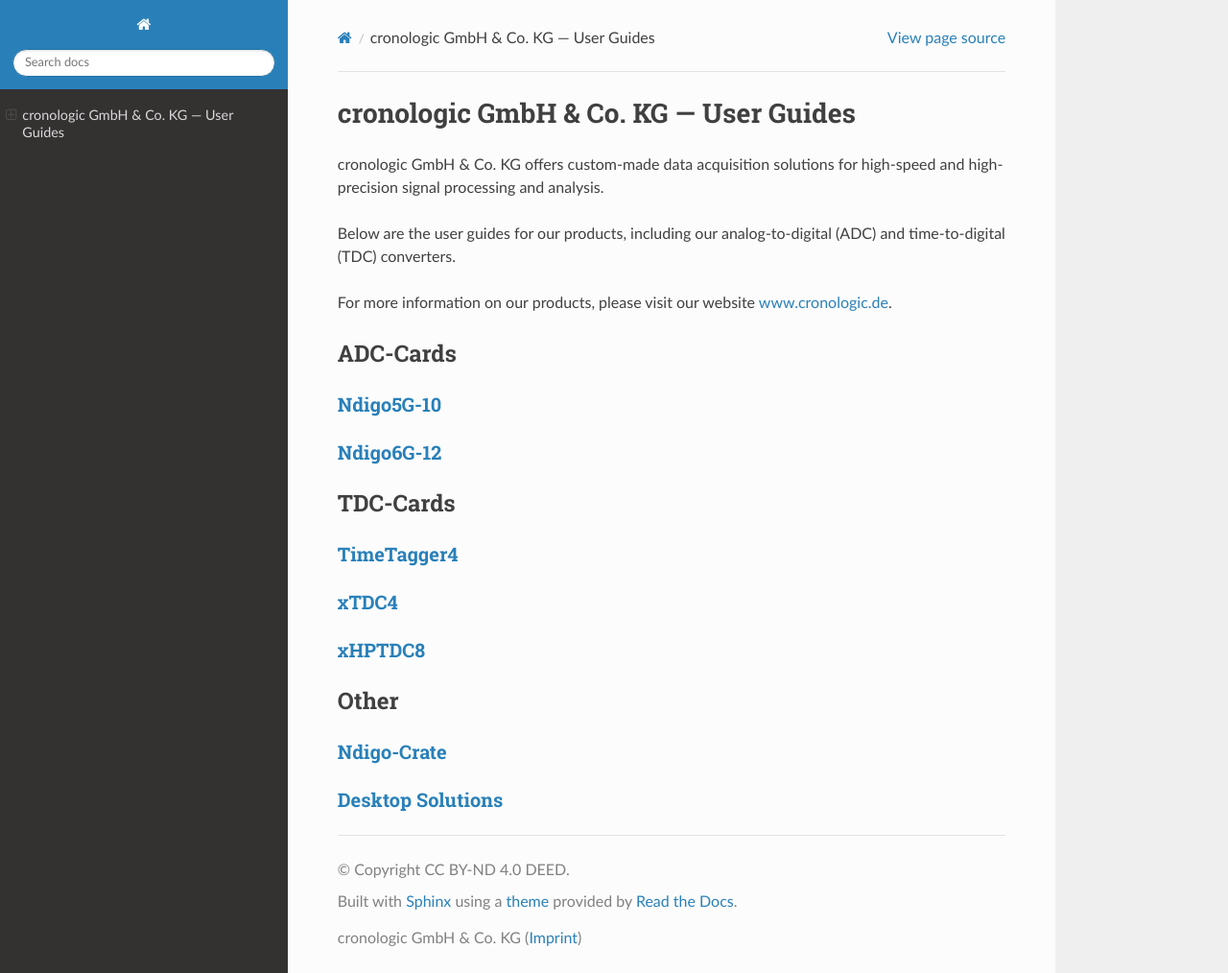
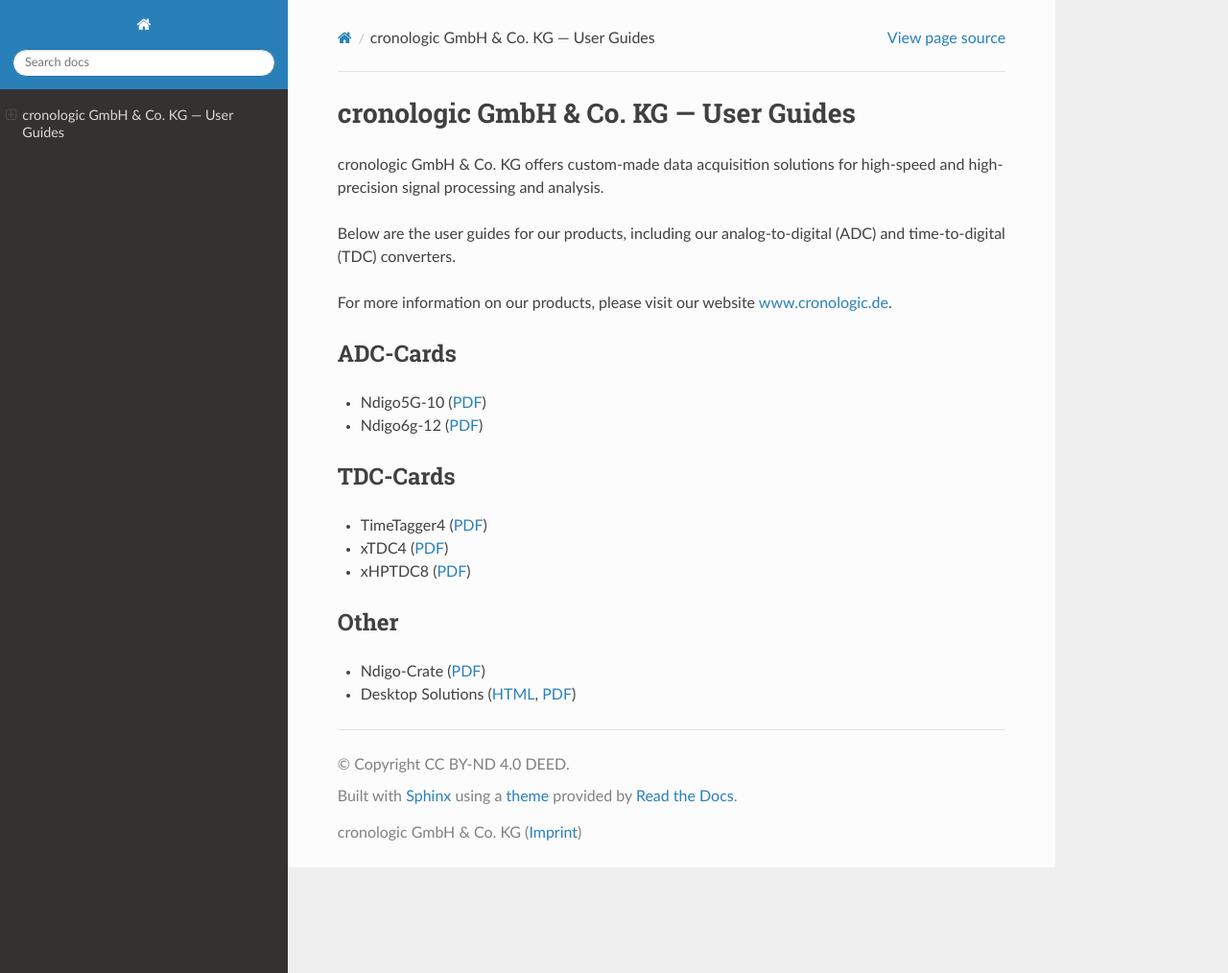
Before and after one commit to cronologic-de/ug_hub, a Sphinx documentation site: the page built from source/index.rst, in a window 1280 px wide and 1014 px high. Shown: the whole window at 96% size. Built offline with Sphinx 7.4.7 and the Read the Docs theme 2.0.0, drawn with Linux system fonts in a browser that asks for light colours.

Commit message:
Added direct links to PDF and HTML page

```diff
--- a/source/index.rst
+++ b/source/index.rst
@@ -14,29 +14,21 @@
 ADC-Cards
 '''''''''
 
-`Ndigo5G-10 <https://download.cronologic.de/Ndigo5G-10/Ndigo5G_user_guide_2021.pdf>`_
--------------------------------------------------------------------------------------
+- Ndigo5G-10 (`PDF <https://download.cronologic.de/Ndigo5G-10/Ndigo5G_user_guide_2021.pdf>`__)
+- Ndigo6g-12 (`PDF <https://www.cronologic.de/product/ndigo6g-12>`__)
 
-`Ndigo6G-12 <https://www.cronologic.de/product/ndigo6g-12>`_
-------------------------------------------------------------
 
 TDC-Cards
 '''''''''
 
-`TimeTagger4 <https://download.cronologic.de/TimeTagger/TimeTagger4_User_Guide.pdf>`_
--------------------------------------------------------------------------------------
+- TimeTagger4 (`PDF <https://download.cronologic.de/TimeTagger/TimeTagger4_User_Guide.pdf>`__)
+- xTDC4 (`PDF <https://download.cronologic.de/xTDC4-PCIe/xTDC4_User_Guide.pdf>`__)
+- xHPTDC8 (`PDF <https://download.cronologic.de/xTDC4-PCIe/xTDC4_User_Guide.pdf>`__)
 
-`xTDC4 <https://download.cronologic.de/xTDC4-PCIe/xTDC4_User_Guide.pdf>`_
--------------------------------------------------------------------------
-
-`xHPTDC8 <https://download.cronologic.de/xTDC4-PCIe/xTDC4_User_Guide.pdf>`_
----------------------------------------------------------------------------
 
 Other
 '''''
 
-`Ndigo-Crate <https://download.cronologic.de/PCIe-Crates/Ndigo_Crate_User_Guide.pdf>`_
---------------------------------------------------------------------------------------
-
-`Desktop Solutions <https://docs.cronologic.de/projects/tbt2pcie/en/latest/>`_
-------------------------------------------------------------------------------
+- Ndigo-Crate (`PDF <https://download.cronologic.de/PCIe-Crates/Ndigo_Crate_User_Guide.pdf>`__)
+- Desktop Solutions (`HTML <https://docs.cronologic.de/projects/tbt2pcie/en/latest/>`__,
+  `PDF <https://docs.cronologic.de/_/downloads/tbt2pcie/en/latest/pdf/>`__)
```
